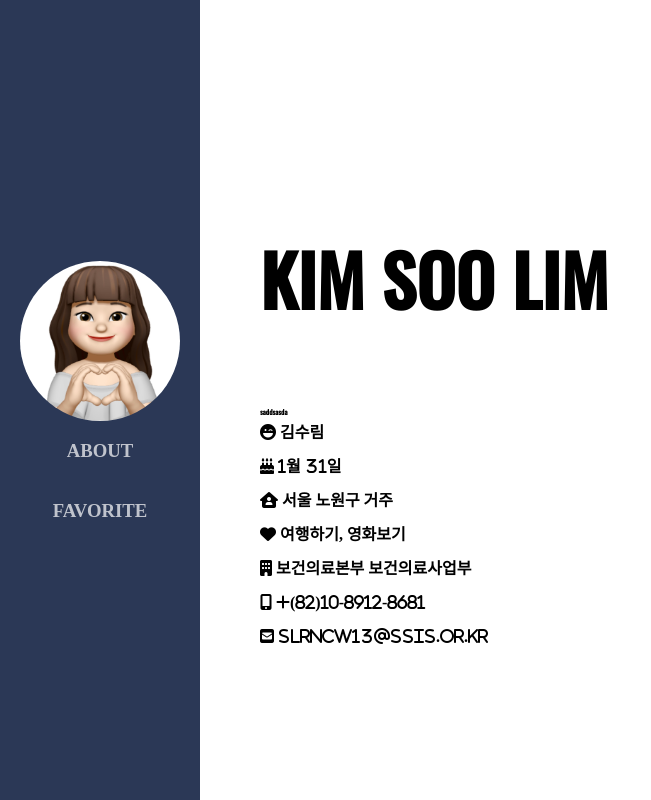
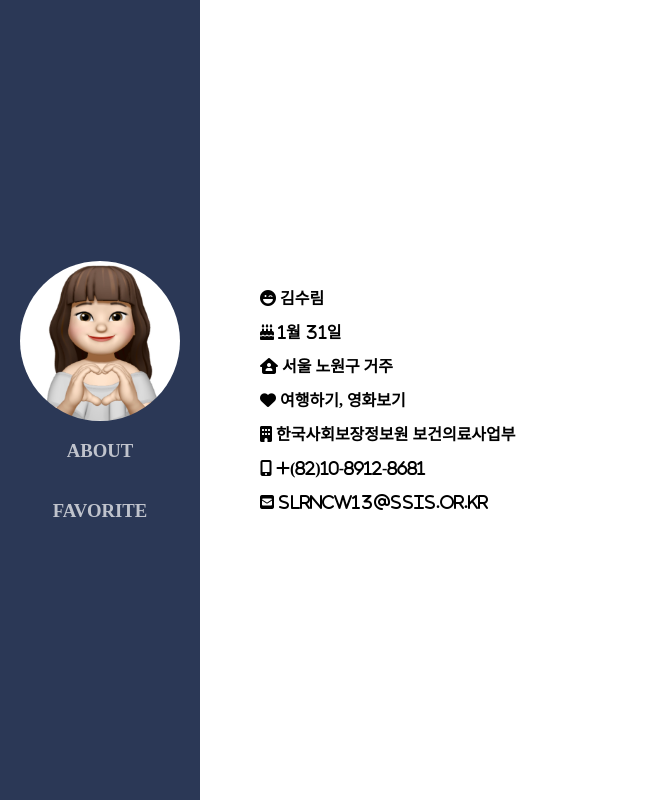
Before and after one commit to soolim0131/intro, a plain HTML site: page index.html in a window 1280 px wide. Shown: the top 800 px of the page, without its empty margins (0-651 px from the left). Drawn offline with nearby package versions, Linux system fonts and the light colour scheme.

Commit message:
Add files via upload

```diff
--- a/index.html
+++ b/index.html
@@ -74,16 +74,6 @@ body {
     height: 150px;
     transition: all 0.3s ease-in-out;
   }
-  .asd {
-    font-size: 7px;
-    font-weight: 700;
-    font-family: 'Oswald', sans-serif;
-  }
-  .ksl{
-    font-size: 70px;
-    font-weight: 700;
-    font-family: 'Oswald', sans-serif;
-  }
 
     .favorite p{
     font-size: 60px;
@@ -109,14 +99,11 @@ body {
       </nav>
       <!--메뉴부분끝-->
       <section class="about">
-        <p class="ksl">KIM SOO LIM</p>
-        <p class="asd">saddsasda</p>
-
         <i class="fa-solid fa-face-laugh-wink"> 김수림</i><br>
         <i class="fa-solid fa-cake-candles"> 1월 31일</i><br>
         <i class="fa-solid fa-house-user"> 서울 노원구 거주</i><br>
         <i class="fa-solid fa-heart"> 여행하기, 영화보기</i><br>
-        <i class="fa-solid fa-building"> 보건의료본부 보건의료사업부 </i><br>
+        <i class="fa-solid fa-building"> 한국사회보장정보원 보건의료사업부 </i><br>
         <i class="fa-solid fa-mobile-screen-button"> +(82)10-8912-8681</i><br>
         <i class="fa-solid fa-square-envelope"> slrncw13@ssis.or.kr</i>
       </section>
```
